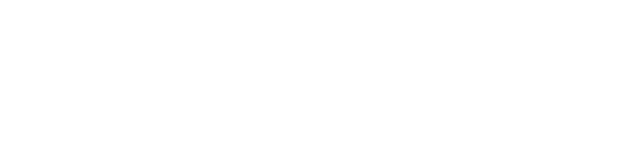
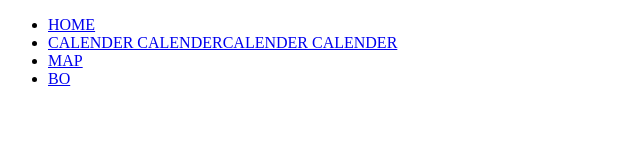
Before and after one commit to ChoiWonSeo/WSM_2412, a plain HTML site: page 20220517_header/header.html in a window 1280 px wide. Shown: the whole page, without its empty margins (0-640 px from the left). Drawn offline with Linux system fonts and the light colour scheme.

Commit message:
header.html

```diff
--- a/20220517_header/header.html
+++ b/20220517_header/header.html
@@ -7,6 +7,15 @@
     <title>Header</title>
 </head>
 <body>
-
+    <header>
+        <nav>
+            <ul class="nav-list">
+                <li><a href="#">HOME</a></li>
+                <li><a href="#">CALENDER CALENDERCALENDER CALENDER</a></li>
+                <li><a href="#">MAP</a></li>
+                <li><a href="#">BO</a></li>
+            </ul>
+        </nav>
+    </header>
 </body>
 </html>
```
